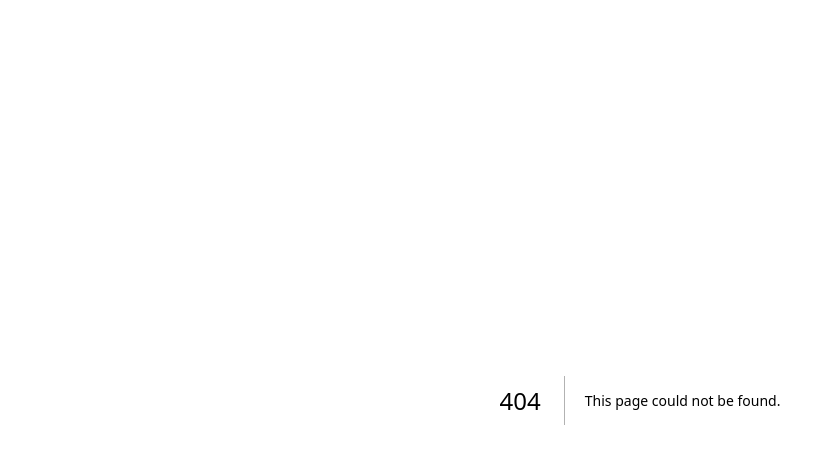
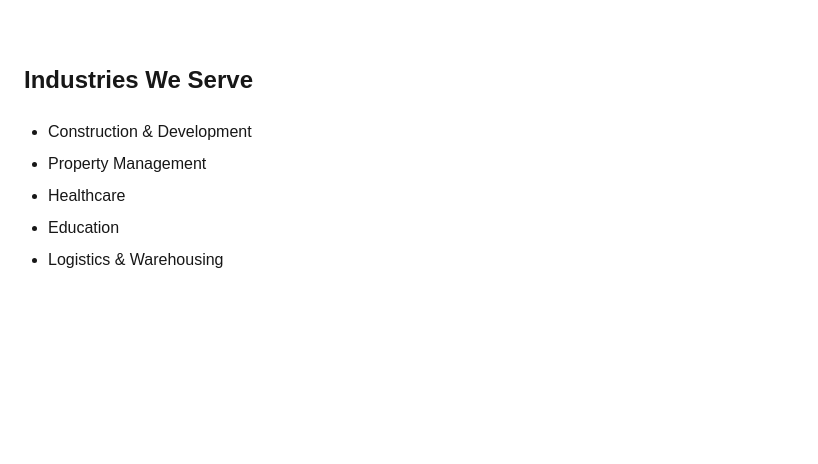
Before and after one commit to Chefpat0314/sterling-sign-website, a Next.js app: page /industries in a window 1280 px wide. Before the commit this address had no page. Shown: the top 464 px of the page, without its empty margins (0-818 px from the left). Built offline with nearby package versions, Linux system fonts and the light colour scheme.

Commit message:
Add Industries, Services, Portfolio, and Request a Quote pages

```diff
--- /dev/null
+++ b/app/industries/page.tsx
@@ -0,0 +1,14 @@
+export default function IndustriesPage() {
+  return (
+    <main className="min-h-screen px-6 py-16">
+      <h1 className="text-2xl font-bold">Industries We Serve</h1>
+      <ul className="mt-6 list-disc pl-6 space-y-2">
+        <li>Construction & Development</li>
+        <li>Property Management</li>
+        <li>Healthcare</li>
+        <li>Education</li>
+        <li>Logistics & Warehousing</li>
+      </ul>
+    </main>
+  );
+}
--- /dev/null
+++ b/app/portfolio/page.tsx
@@ -0,0 +1,8 @@
+export default function PortfolioPage() {
+  return (
+    <main className="min-h-screen px-6 py-16">
+      <h1 className="text-2xl font-bold">Portfolio</h1>
+      <p className="mt-4 text-gray-600">Coming soon.</p>
+    </main>
+  );
+}
--- /dev/null
+++ b/app/request-a-quote/page.tsx
@@ -0,0 +1,10 @@
+export default function RequestAQuotePage() {
+  return (
+    <main className="min-h-screen px-6 py-16">
+      <h1 className="text-2xl font-bold">Request a Quote</h1>
+      <p className="mt-4 text-gray-600">
+        Tell us a bit about your project. The form will go here next.
+      </p>
+    </main>
+  );
+}
--- /dev/null
+++ b/app/services/page.tsx
@@ -0,0 +1,13 @@
+export default function ServicesPage() {
+  return (
+    <main className="min-h-screen px-6 py-16">
+      <h1 className="text-2xl font-bold">Services</h1>
+      <ul className="mt-6 list-disc pl-6 space-y-2">
+        <li>Design & Permitting</li>
+        <li>Fabrication</li>
+        <li>Installation</li>
+        <li>Maintenance</li>
+      </ul>
+    </main>
+  );
+}
```
